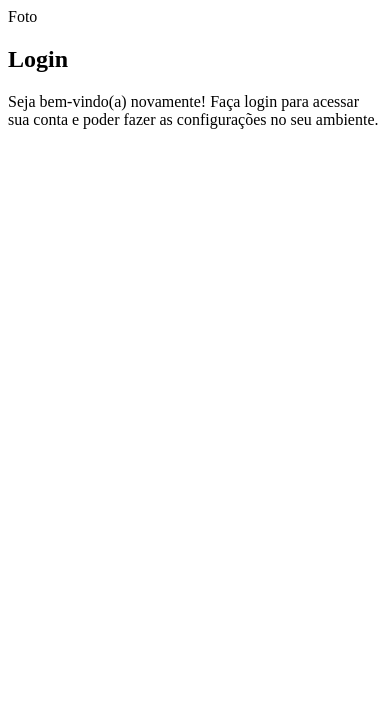
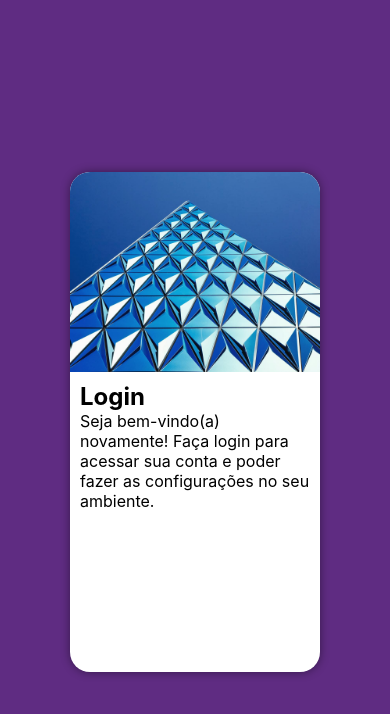
Before and after one commit to PedroHLourenco/projeto-login, a plain HTML site: page index.html in a window 390 px wide. Drawn offline with Linux system fonts and the light colour scheme.

Commit message:
versão mobile first

```diff
--- a/estilos/style.css
+++ b/estilos/style.css
@@ -5,3 +5,50 @@
     Verde: #49a09d
     Roxo: #5f2c82
 */
+
+* {
+    font-family: -apple-system, BlinkMacSystemFont, 'Segoe UI', Roboto, Oxygen, Ubuntu, Cantarell, 'Open Sans', 'Helvetica Neue', sans-serif;
+    margin: 0px;
+    padding: 0px;
+    box-sizing: border-box;
+}
+
+body,
+html {
+    background-color: #5f2c82;
+    height: 100vh;
+    width: 100vw;
+}
+
+main {
+    position: relative;
+    width: 100vw;
+    height: 100vh;
+}
+
+section#login {
+    position: absolute;
+    top: 50%;
+    left: 50%;
+    transform: translate(-50%, -50%);
+    overflow: hidden;
+    background-color: white;
+    width: 250px;
+    height: 500px;
+    border-radius: 20px;
+    box-shadow: 0px 0px 10px rgba(0, 0, 0, 0.44);
+}
+
+section#login>div#img {
+    display: block;
+    background: url(../imgs/fundo.jpg) no-repeat;
+    background-size: cover;
+    background-position: center bottom;
+    height: 200px;
+}
+
+section#login>div#form{
+    display: block;
+    padding: 10px;
+
+}
--- a/index.html
+++ b/index.html
@@ -12,7 +12,7 @@
     <main>
         <section id="login">
             <div id="img">
-                Foto
+                <!--Aqui vai a imagem-->
             </div>
             <div id="form">
                 <h1>Login</h1>
```
